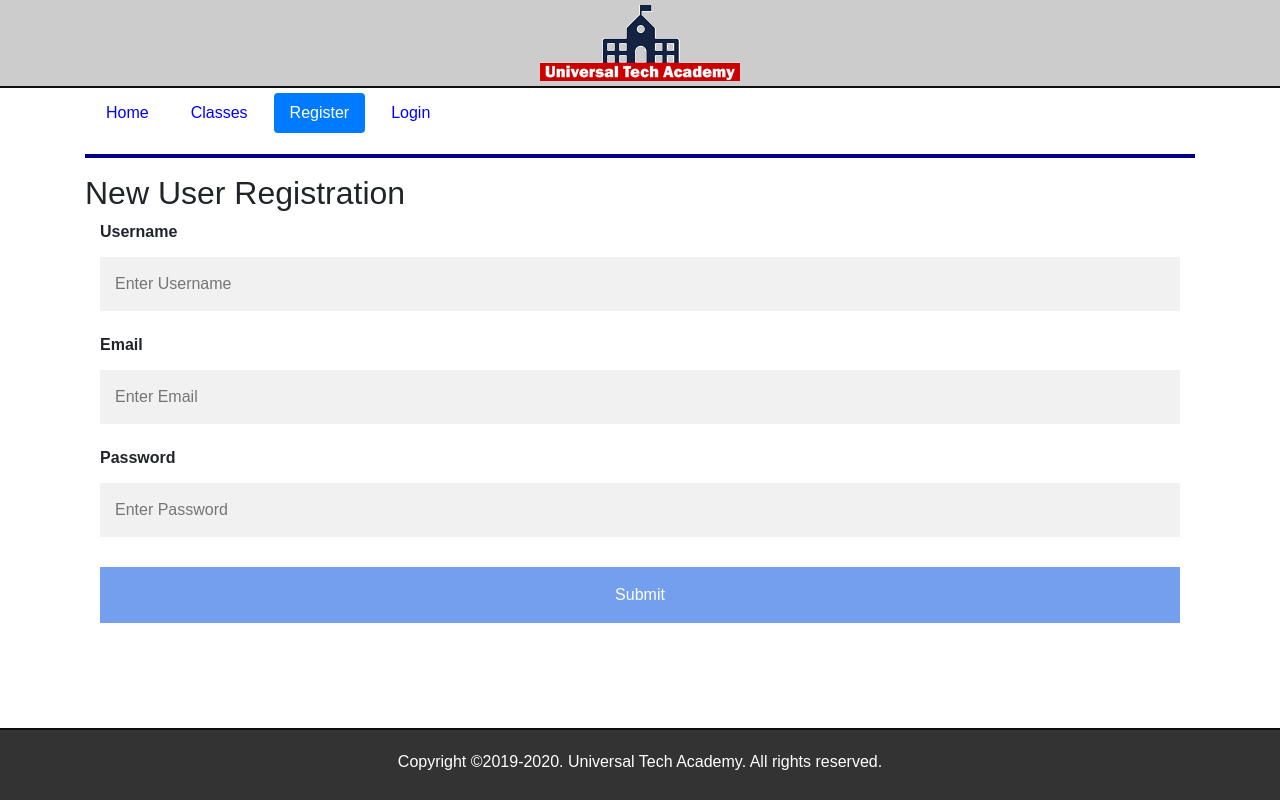
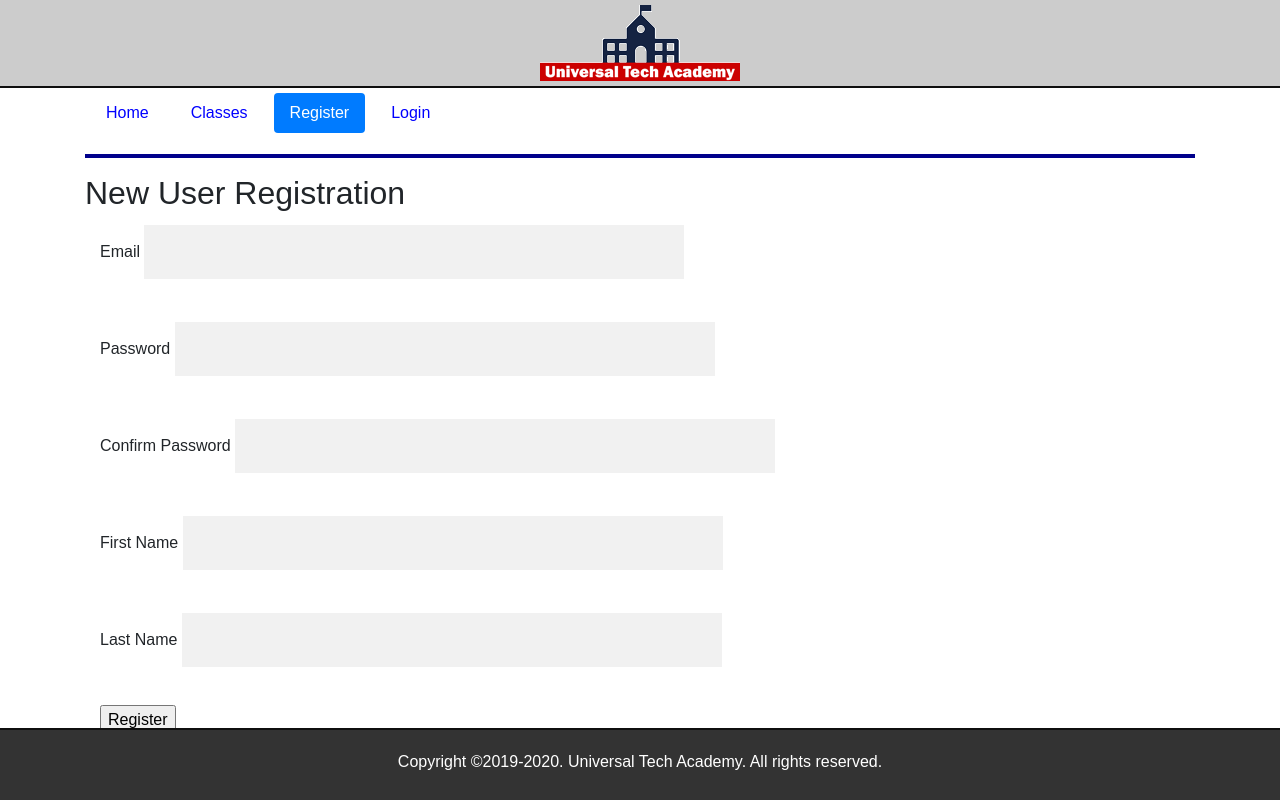
Before and after one commit to charlesreign/course-enrollment-app, a Flask app: page /register in a window 1280 px wide. Run offline with Flask 2, Linux system fonts and the light colour scheme; some libraries are stand-ins or nearby versions.

Commit message:
created the registration form

```diff
--- a/app/models.py
+++ b/app/models.py
@@ -1,4 +1,3 @@
-from enum import unique
 import flask
 from app import db
 
--- a/app/route.py
+++ b/app/route.py
@@ -32,9 +32,16 @@ def login():
 def courses(term="Spring 2019"):
     return render_template("courses.html", courseData=courseData, courses=True, term=term)
 
-@app.route("/register")
+@app.route("/register" , methods=['GET','POST'])
 def register():
-    return render_template("register.html", register=True)
+    form = RegisterForm()
+    if form.validate_on_submit():
+        if request.form.get("email") == "test@email.com":
+            flash("registration successful", "success")
+            return redirect("/index")
+        else:
+            flash("sorry, something went wrong", "danger")
+    return render_template("register.html", register_form=form, register=True)
 
 @app.route("/enrollment", methods=["GET","POST"])
 def enrollment():
--- a/app/static/css/main.css
+++ b/app/static/css/main.css
@@ -41,7 +41,7 @@ hr {
 }
 
 input[type=text], input[type=password] {
-    width: 100%;
+    width: 50%;
     padding: 15px;
     margin: 5px 0 22px 0;
     display: inline-block;
--- a/app/templates/login.html
+++ b/app/templates/login.html
@@ -5,7 +5,6 @@
 
     <div class="row">
         <div class="col-md-6 offset-md-3">
-            <h3></h3>
             <form name="login" action="" method="post">
 
                 {{ user_form.hidden_tag() }}
--- a/app/templates/register.html
+++ b/app/templates/register.html
@@ -5,17 +5,39 @@
     <h2>New User Registration</h2>
 
     <div class="container">
-        <form name="register" action="register.php" method="get">
-            <label for="username"><b>Username</b></label>
-            <input type="text" placeholder="Enter Username" name="username" required>
-            <br>
-            <label for="email"><b>Email</b></label>
-            <input type="text" placeholder="Enter Email" name="email" required>
-            <br>
-            <label for="password"><b>Password</b></label>
-            <input type="password" placeholder="Enter Password" name="password" required>
-            <br class="clear">
-            <input class="btn-submit" type="submit" name="submit">
+
+        <form name="register" action="" method="post">
+
+            {{ register_form.hidden_tag() }}
+
+            <p>
+                {{ register_form.email.label }}
+                {{ register_form.email(size=35) }}
+            </p>
+
+            <p>
+                {{ register_form.password.label }}
+                {{ register_form.password(size=15) }}
+            </p>
+
+            <p>
+                {{ register_form.password_confirm.label }}
+                {{ register_form.password_confirm(size=15) }}
+            </p>
+
+            <p>
+                {{ register_form.first_name.label }}
+                {{ register_form.first_name(size=15) }}
+            </p>
+
+            <p>
+                {{ register_form.last_name.label }}
+                {{ register_form.last_name(size=15) }}
+            </p>
+
+            <p>
+                {{ register_form.submit() }}
+            </p>
         </form>
     </div>
     {% endblock %}
```
